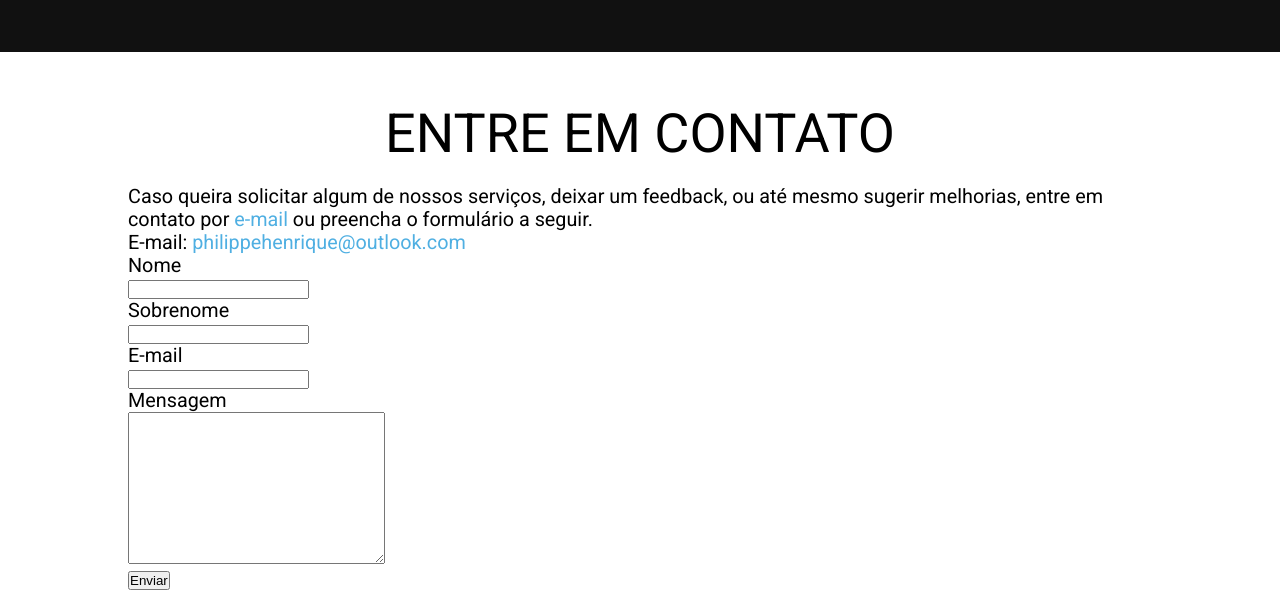
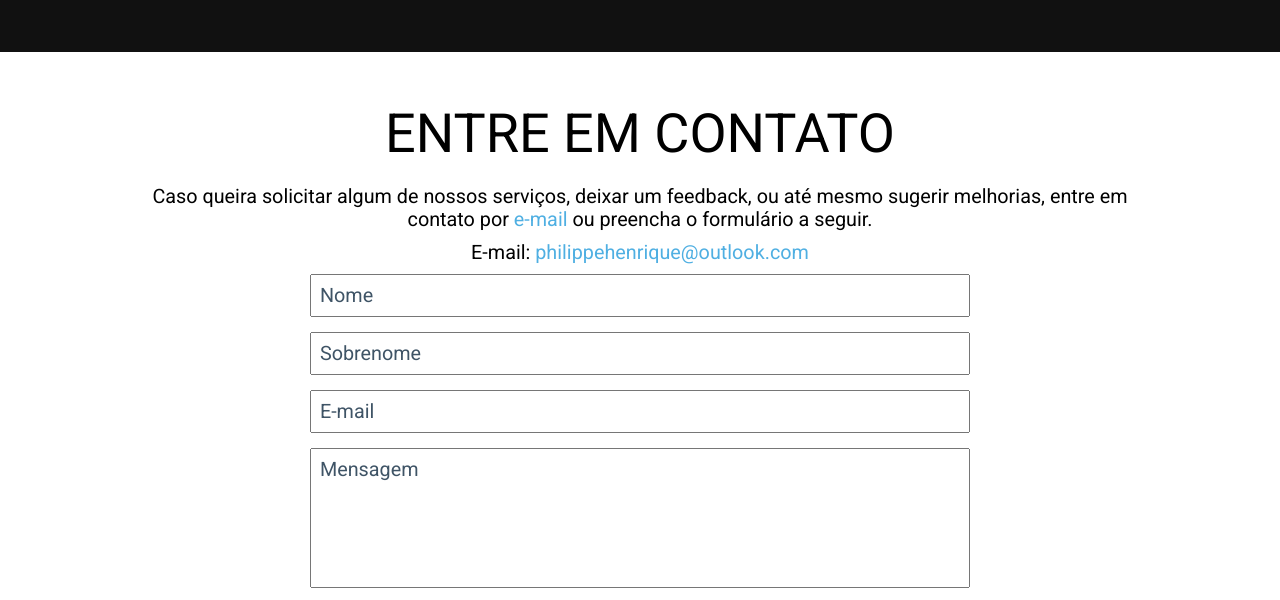
Before and after one commit to SrPhilippe/phildesigner-website, a website: page docs/index.html in a window 1280 px wide. Shown: the part 1225-1825 px from the top of the page. Drawn offline with nearby package versions, Linux system fonts and the light colour scheme; a web font is replaced by a local one.

Commit message:
contact form

```diff
--- a/docs/index.html
+++ b/docs/index.html
@@ -113,7 +113,7 @@
                     </div>
                     <div class="item">
                         <p>Mensagem</p>
-                        <textarea cols="30" rows="10"></textarea>
+                        <textarea cols="30" rows="5"></textarea>
                     </div>
                     <input type="submit" value="Enviar">
 
--- a/docs/js/main.js
+++ b/docs/js/main.js
@@ -120,4 +120,14 @@ $(document).ready(() => {
     })
 
 
+    $('.contact-form .item input, .contact-form .item textarea').each((index, el) => {
+        $(el).keyup(e => {
+            let letters = $(e.currentTarget).val().length
+            if (letters > 0) {
+                $(el).prevAll('p').addClass('active')
+            } else {
+                $(el).prevAll('p').removeClass('active')
+            }
+        })
+    })
 })
--- a/docs/sass/mobile.scss
+++ b/docs/sass/mobile.scss
@@ -64,6 +64,9 @@
         .bottom-content {
             >.container {
                 justify-content: center;
+                p {
+                    text-align: center;
+                }
                 p:first-child {
                     margin-bottom: 10px;
                 }
@@ -73,6 +76,7 @@
 }
 
 #header>.container,
+#main .section.contact>.container,
 #footer .bottom-content>.container {
     padding: 0 20px;
 }
--- a/docs/sass/style.scss
+++ b/docs/sass/style.scss
@@ -3,6 +3,20 @@
 // Variables scope
 $highlight: #3f5466;
 $light-text: #eee;
+$link-color: #4fafe2;
+// -------------------
+input, textarea {
+    outline-color: $link-color;
+}
+
+input[type="submit"],
+button {
+    cursor: pointer;
+    appearance: none;
+    border: none;
+    font-size: 1em;
+}
+
 * {
     margin: 0;
     padding: 0;
@@ -86,7 +100,7 @@ nav#menu {
             }
             * {
                 transition-duration: .4s;
-                transition-property: transform, background-color;
+                transition-property: transform, background-color, padding;
                 transition-timing-function: ease;
             }
             li {
@@ -94,6 +108,9 @@ nav#menu {
                     background-color: rgba(0, 0, 0, .3);
                     a>.fas.fa-caret-right {
                         transform: rotate(90deg);
+                    }
+                    a {
+                        padding: 1em 1.8em;
                     }
                 }
                 >ul {
@@ -129,15 +146,15 @@ nav#menu {
                 }
                 a {
                     box-shadow: none;
+                    padding: 1em 1.3em;
+                    text-decoration: none;
+                    color: #fff;
                     &:hover {
                         color: #18bbfc;
                     }
                     >.fas {
                         margin-left: .5em;
                     }
-                    padding: 1em 1.3em;
-                    text-decoration: none;
-                    color: #fff;
                 }
             }
         }
@@ -211,6 +228,60 @@ nav#menu {
                 }
             }
         }
+        &.contact {
+            >.container {
+                display: flex;
+                flex-direction: column;
+                align-items: center;
+                p {
+                    text-align: center;
+                    margin-bottom: 10px;
+                }
+                .contact-form {
+                    max-width: 660px;
+                    width: 100%;
+                    .item {
+                        p {
+                            transition-duration: .4s;
+                            transition-timing-function: ease;
+                            z-index: 800;
+                            position: absolute;
+                            margin-top: .5em;
+                            margin-left: .5em;
+                            color: #3f5466;
+                            &.active {
+                                color: $light-text;
+                                font-size: .75em;
+                                margin-top: -0.8em;
+                                margin-left: .1em;
+                                background-color: $link-color;
+                                padding: 3px 10px;
+                                border-radius: 50px;
+                            }
+                        }
+                        textarea {
+                            font-family: 'Open Sans' !important;
+                            resize: none;
+                        }
+                        input,
+                        textarea {
+                            margin-bottom: 15px;
+                            display: block;
+                            width: 100%;
+                            padding: .5em .8em;
+                            font-size: 1em !important;
+                        }
+                    }
+                    input[type="submit"] {
+                        width: 100%;
+                        padding: 1.5em;
+                        background-color: $link-color;
+                        color: $light-text;
+                        border-radius: 100px;
+                    }
+                }
+            }
+        }
     }
 }
 
```
Also changed, not shown: docs/dist/style.css.
